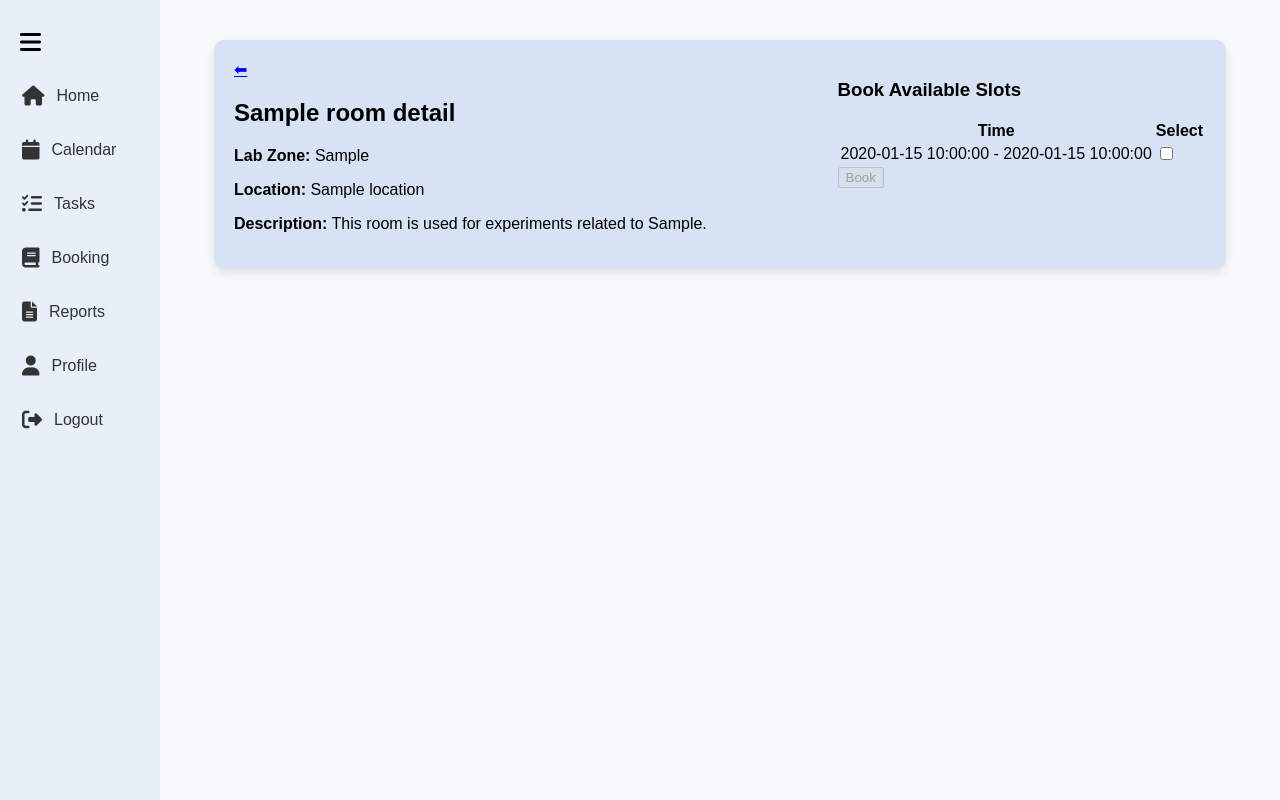
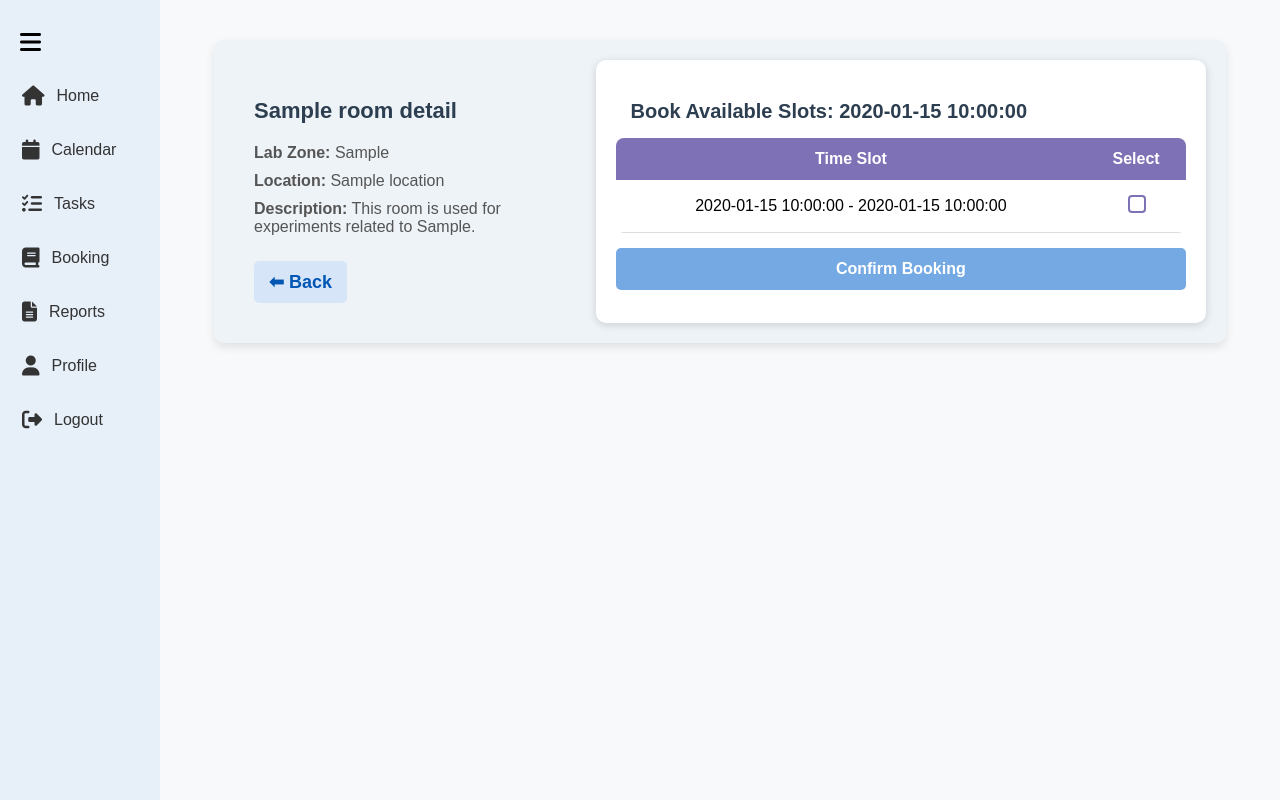
Before and after one commit to sirithatthamrong/SWE-P1, a Flask app: template app/templates/room_booking.html in a window 1280 px wide. Run offline with Flask 3, Linux system fonts and the light colour scheme; the template is opened without the code that fills it: most values are stand-ins (such as "Sample title", 1, 10 or a date in 2020).

Commit message:
Redesign room booking interface

```diff
--- a/app/routes.py
+++ b/app/routes.py
@@ -122,5 +122,6 @@ def book_room(room_id):
         room_details=room_details,
         available_slots=available_slots,
         lab_zones=get_lab_zones(),
-        experiment_types=get_experiment_types()
+        experiment_types=get_experiment_types(),
+        selected_date=date
     )
--- a/app/services/booking_service.py
+++ b/app/services/booking_service.py
@@ -124,7 +124,7 @@ def create_room_booking(user_id, room_id, experiment_id, date, selected_slots):
         # Sort slots and find consecutive blocks
         sorted_slots = sorted([datetime.strptime(slot, "%H:%M:%S") for slot in selected_slots])
         start_time = sorted_slots[0]
-        end_time = sorted_slots[-1] + timedelta(hours=1)  # ✅ Extend to last selected slot
+        end_time = sorted_slots[-1] + timedelta(hours=1)  # Extend to last selected slot
 
         query = text("""
             INSERT INTO RoomReservations (user_id, lab_zone_id, lab_room_id, experiment_id, date, start_time, end_time)
--- a/app/static/css/room_booking.css
+++ b/app/static/css/room_booking.css
@@ -9,82 +9,156 @@ body {
 .booking-container {
     display: flex;
     justify-content: space-between;
-    align-items: stretch; /* Ensures equal height */
+    align-items: stretch;
     max-width: 90%;
     margin: 20px auto;
     padding: 20px;
-    background: #d7e3f4;
+    background: #eef3f7;
     border-radius: 10px;
     box-shadow: 0px 4px 10px rgba(0, 0, 0, 0.1);
     gap: 30px;
 }
 
-/* --- Left Section: Filter Form --- */
-.filter-section {
+/* --- Left Section: Room Details --- */
+.room-info {
     flex: 1;
     max-width: 30%;
     padding: 20px;
-    background: #ffffff;
     border-radius: 10px;
-    box-shadow: 0px 2px 8px rgba(0, 0, 0, 0.15);
     display: flex;
     flex-direction: column;
     justify-content: space-between;
 }
 
-/* Reduce Text Size */
-.filter-section h2 {
-    font-size: 18px;
+.room-info-footer {
+    margin-top: auto; /* Pushes content to the bottom */
+    padding-top: 20px;
+    text-align: left;
+    width: 100%;
+}
+
+.room-info h2 {
+    font-size: 22px;
+    color: #2c3e50;
     font-weight: bold;
     margin-bottom: 15px;
 }
 
-/* Form Styling */
-.form-group {
-    display: flex;
-    flex-direction: column;
-    margin-bottom: 12px;
+.room-info p {
+    font-size: 16px;
+    margin: 5px 0;
+    color: #555;
 }
 
-/* Labels */
-.form-group label {
+/* Back Arrow */
+.back-arrow {
+    display: inline-block;
+    font-size: 18px;
+    color: #0056b3;
+    text-decoration: none;
     font-weight: bold;
-    color: #333;
-    font-size: 14px;
-    margin-bottom: 5px;
+    padding: 10px 15px;
+    border-radius: 5px;
+    background: rgba(0, 123, 255, 0.1);
+    transition: all 0.3s ease-in-out;
 }
 
-/* Inputs & Selects */
-.form-group select,
-.form-group input,
-.check-availability-btn {
-    width: 100%;
-    height: 40px;
-    padding: 8px;
-    font-size: 14px;
-    border: 1px solid #ccc;
-    border-radius: 5px;
-    box-sizing: border-box;
-    background: white;
+.back-arrow:hover {
+    background: #0056b3;
+    color: white;
 }
 
-/* Make dropdowns aligned like other inputs */
-.form-group select {
-    appearance: none;
+/* --- Right Section: Schedule Table --- */
+.schedule-container {
+    flex: 1.5;
     background: white;
-    cursor: pointer;
+    padding: 20px;
+    border-radius: 10px;
+    box-shadow: 0px 2px 8px rgba(0, 0, 0, 0.15);
 }
 
-/* Date & Time Inputs */
-.form-group input[type="date"],
-.form-group input[type="time"] {
-    appearance: none;
-    background: white;
-    cursor: pointer;
+/* Schedule Heading */
+.schedule-container h3 {
+    font-size: 20px;
+    font-weight: bold;
+    color: #2c3e50;
+    margin-bottom: 15px;
+    margin-left: 15px;
 }
 
-/* Check Availability Button */
-.check-availability-btn {
+/* --- Booking Table Styling --- */
+.booking-table {
+    width: 100%;
+    border-collapse: collapse;
+    background: white;
+    border-radius: 8px;
+    overflow: hidden;
+}
+
+.booking-table thead {
+    background: #7e71b5;
+    color: white;
+    text-align: left;
+}
+
+.booking-table th {
+    padding: 12px;
+    font-size: 16px;
+    text-align: center;
+}
+
+.booking-table td {
+    padding: 12px;
+    font-size: 16px;
+    text-align: center;
+    border-bottom: 1px solid #ddd;
+}
+
+/* Row Hover Effect */
+.booking-table tbody tr:hover {
+    background: #f1f7ff;
+}
+
+/* --- Checkbox Styling --- */
+.booking-table td input[type="checkbox"] {
+    width: 18px;
+    height: 18px;
+    appearance: none;
+    -webkit-appearance: none;
+    -moz-appearance: none;
+    border: 2px solid #7e71b5;
+    border-radius: 4px;
+    display: inline-flex;
+    align-items: center;
+    justify-content: center;
+    cursor: pointer;
+    transition: background 0.2s, border 0.2s;
+    position: relative;
+}
+
+.booking-table td input[type="checkbox"]:checked {
+    background-color: #7e71b5;
+    border-color: #5b4b78;
+}
+
+/* Create the tick mark */
+.booking-table td input[type="checkbox"]::after {
+    content: "✔";
+    font-size: 14px;
+    color: white;
+    font-weight: bold;
+    display: flex;
+    align-items: center;
+    justify-content: center;
+    width: 100%;
+    height: 100%;
+    position: absolute;
+    left: 0;
+    top: 0;
+    line-height: 18px;  /* Prevents movement */
+}
+
+.book-btn {
     width: 100%;
     background-color: #74a9e3;
     color: white;
@@ -94,57 +168,25 @@ body {
     cursor: pointer;
     transition: 0.3s;
     border-radius: 5px;
-    padding: 10px;
-    font-size: 14px;
+    padding: 12px;
+    font-size: 16px;
+    margin-top: 15px;
 }
 
-.check-availability-btn:hover {
+.book-btn:hover {
     background-color: #0056b3;
 }
 
-/* --- Right Section: Room Details --- */
-.room-details-container {
-    flex: 2;
-    padding: 20px;
-    background: #ffffff;
-    border-radius: 10px;
-    box-shadow: 0px 2px 8px rgba(0, 0, 0, 0.15);
+
+/* --- Responsive Design --- */
+@media (max-width: 1024px) {
+    .booking-container {
+        flex-direction: column;
+        align-items: center;
+    }
+
+    .room-info, .schedule-container {
+        width: 100%;
+        max-width: 600px;
+    }
 }
-
-.time-slots {
-    display: flex;
-    flex-wrap: wrap;
-    gap: 10px;
-}
-
-.time-slots label {
-    display: flex;
-    align-items: center;
-    padding: 8px;
-    background: #007BFF;
-    color: white;
-    border-radius: 5px;
-    cursor: pointer;
-}
-
-.time-slots input[type="checkbox"] {
-    margin-right: 5px;
-}
-
-.confirm-booking-btn {
-    width: 100%;
-    background-color: #007BFF;
-    color: white;
-    font-weight: bold;
-    text-align: center;
-    border: none;
-    cursor: pointer;
-    transition: 0.3s;
-    border-radius: 5px;
-    padding: 10px;
-    font-size: 14px;
-}
-
-.confirm-booking-btn:hover {
-    background-color: #0056b3;
-}
--- a/app/static/js/room_booking.js
+++ b/app/static/js/room_booking.js
@@ -1,24 +1,19 @@
 document.addEventListener("DOMContentLoaded", function () {
-    // Select the "Book" button
     const bookBtn = document.getElementById("book-btn");
-
-    // Select all checkboxes
     const checkboxes = document.querySelectorAll("input[name='time_slot']");
 
-    // Function to enable/disable the button
     function updateButtonState() {
         const anyChecked = Array.from(checkboxes).some(checkbox => checkbox.checked);
-        bookBtn.disabled = !anyChecked; // Enable if at least one slot is checked
+        bookBtn.disabled = !anyChecked;
+        bookBtn.style.opacity = anyChecked ? "1" : "0.6";
     }
 
-    // Add event listeners to all checkboxes
     checkboxes.forEach(checkbox => {
         checkbox.addEventListener("change", updateButtonState);
     });
 
-    // Form submission logic
     document.getElementById("booking-form").addEventListener("submit", function (e) {
-        e.preventDefault(); // Prevent default form submission
+        e.preventDefault();
 
         let selectedSlots = [];
         document.querySelectorAll("input[name='time_slot']:checked").forEach((checkbox) => {
@@ -41,7 +36,7 @@ document.addEventListener("DOMContentLoaded", function () {
         .then(data => {
             if (data.success) {
                 alert("✅ Booking confirmed!");
-                window.location.href = "/booking"; // Redirect after successful booking
+                window.location.href = "/booking";
             } else {
                 alert(`❌ Error: ${data.error}`);
             }
@@ -52,8 +47,3 @@ document.addEventListener("DOMContentLoaded", function () {
         });
     });
 });
-
-
-document.getElementById("date").addEventListener("change", function() {
-    document.getElementById("book-btn").disabled = true;
-});
--- a/app/templates/room_booking.html
+++ b/app/templates/room_booking.html
@@ -11,35 +11,43 @@
 <div class="booking-container">
     <!-- Left Section: Room Details -->
     <div class="room-info">
-        <a href="{{ url_for('main.booking') }}" class="back-arrow">⬅</a>
         <h2>{{ room_details.name }}</h2>
         <p><strong>Lab Zone:</strong> {{ room_details.lab_zone }}</p>
         <p><strong>Location:</strong> {{ room_details.location }}</p>
         <p><strong>Description:</strong> This room is used for experiments related to {{ room_details.lab_zone }}.</p>
+
+        <!-- Move Back Button to the bottom -->
+        <div class="room-info-footer">
+            <a href="{{ url_for('main.booking') }}" class="back-arrow">⬅ Back</a>
+        </div>
     </div>
 
     <!-- Right Section: Time Slot Selection -->
     <div class="schedule-container">
-        <h3>Book Available Slots</h3>
+        <h3>Book Available Slots: {{ selected_date }}</h3>
         <form id="booking-form">
-            <table>
+            <table class="booking-table">
                 <thead>
                     <tr>
-                        <th>Time</th>
+                        <th>Time Slot</th>
                         <th>Select</th>
                     </tr>
                 </thead>
                 <tbody>
                     {% for slot in available_slots %}
                     <tr>
-                        <td>{{ slot.start_time }} - {{ slot.end_time }}</td>  <!-- ✅ Display range -->
-                        <td><input type="checkbox" name="time_slot" value="{{ slot.start_time }}"></td>
+                        <td>{{ slot.start_time }} - {{ slot.end_time }}</td>
+                        <td>
+                            <label class="custom-checkbox">
+                                <input type="checkbox" name="time_slot" value="{{ slot.start_time }}">
+                                <span class="checkmark"></span>
+                            </label>
+                        </td>
                     </tr>
                     {% endfor %}
                 </tbody>
             </table>
-
-            <button type="submit" class="book-btn" id="book-btn" disabled>Book</button>
+            <button type="submit" class="book-btn" id="book-btn" disabled>Confirm Booking</button>
         </form>
     </div>
 </div>
```
Also changed, not shown: app/static/css/booking.css (+5 -5 lines), 1 other file.
